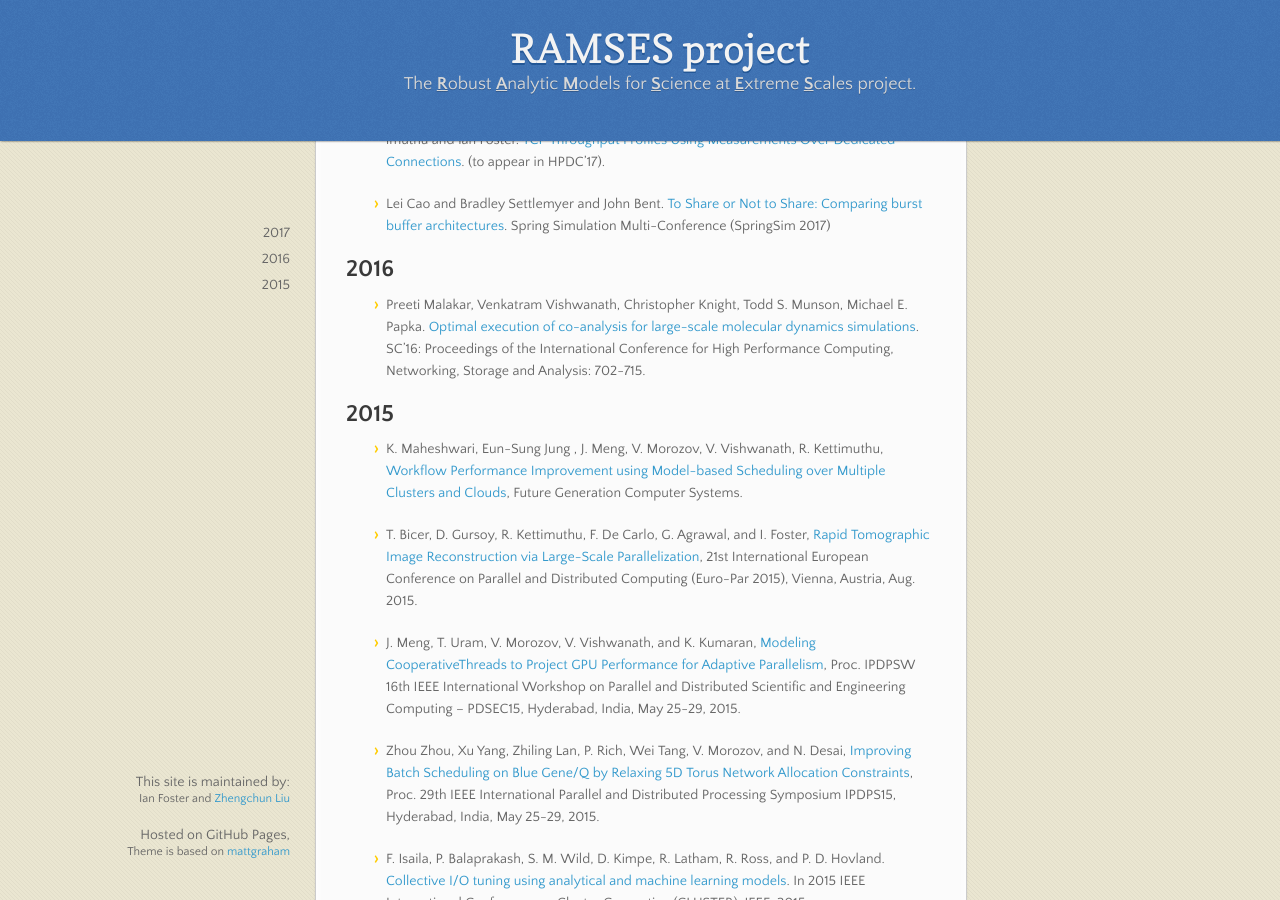
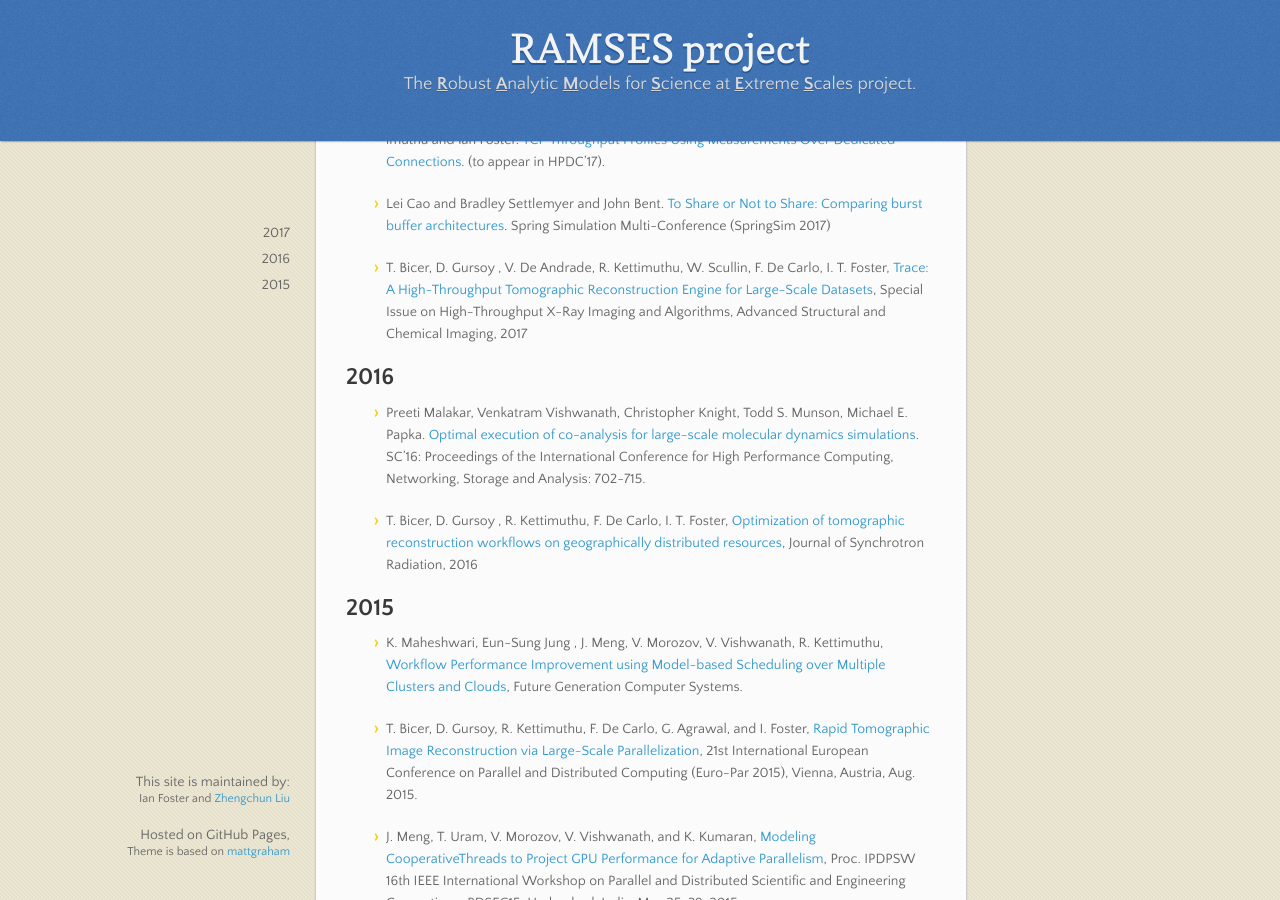
Before and after one commit to ramsesproject/ramses.github.io, a Jekyll site: the page built from papers.md, in a window 1280 px wide and 900 px high, scrolled down 309 px. Built offline with Jekyll 4.4.1, drawn with Linux system fonts in a browser that asks for light colours; nearby versions of some CDN libraries.

Commit message:
add, delete, polish etc.

```diff
--- a/papers.md
+++ b/papers.md
@@ -13,9 +13,14 @@ We list papers in rough order of publication.
 
 * Lei Cao and Bradley Settlemyer and John Bent. [To Share or Not to Share: Comparing burst buffer architectures](). Spring Simulation Multi-Conference (SpringSim 2017)
 
+* T. Bicer, D. Gursoy , V. De Andrade, R. Kettimuthu, W. Scullin, F. De Carlo, I. T. Foster, [Trace: A High-Throughput Tomographic Reconstruction Engine for Large-Scale Datasets](http://dx.doi.org/10.1186/s40679-017-0040-7), Special Issue on High-Throughput X-Ray Imaging and Algorithms, Advanced Structural and Chemical Imaging, 2017
+
+
 ## 2016
 
 * Preeti Malakar, Venkatram Vishwanath, Christopher Knight, Todd S. Munson, Michael E. Papka. [Optimal execution of co-analysis for large-scale molecular dynamics simulations](https://doi.org/10.1109/SC.2016.59). SC'16: Proceedings of the International Conference for High Performance Computing, Networking, Storage and Analysis: 702-715.
+
+* T. Bicer, D. Gursoy , R. Kettimuthu, F. De Carlo, I. T. Foster, [Optimization of tomographic reconstruction workflows on geographically distributed resources](https://doi.org/10.1107/S1600577516007980), Journal of Synchrotron Radiation, 2016
 
 ## 2015
 
```
